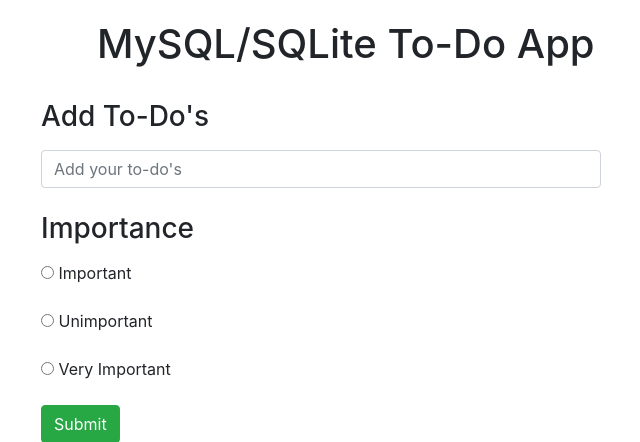
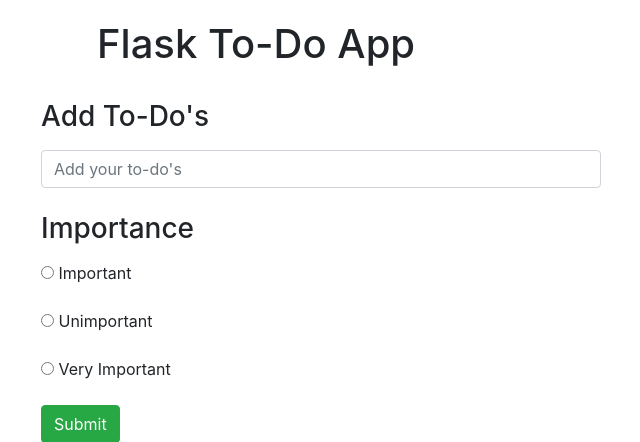
Before and after one commit to Matidza/To-Do, a Flask app: page / in a window 1280 px wide. Shown: the top 442 px of the page, without its empty margins (319-959 px from the left). Run offline with Flask 3, Linux system fonts and the light colour scheme.

Commit message:
Index.html rename

```diff
--- a/templates/index.html
+++ b/templates/index.html
@@ -19,7 +19,7 @@
     padding: 20px;">
         <!-- Title of App-->
         <div  style="margin-left: 10%;display: flex;">
-            <h1>MySQL/SQLite To-Do App</h1>
+            <h1>Flask To-Do App</h1>
         </div >
 
         {% for message in get_flashed_messages()%}
```
